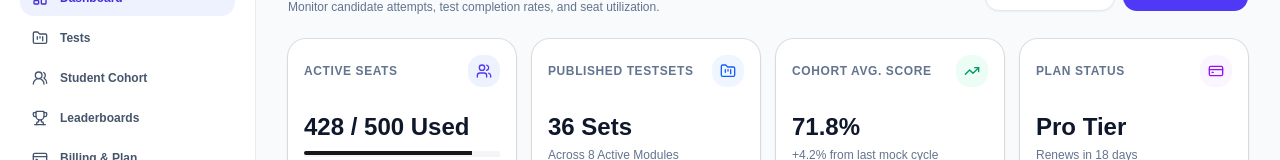
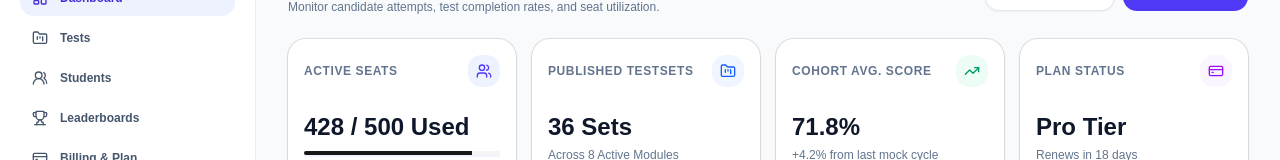
Before and after one commit to SahinDa/assesspro-frontend, a React (Vite) app: page /dashboard/organization in a window 1280 px wide. Shown: the part 125-285 px from the top of the page. Built offline with nearby package versions, Linux system fonts and the light colour scheme.

Commit message:
change module name

```diff
--- a/src/modules/dashboard/components/Sidebar.tsx
+++ b/src/modules/dashboard/components/Sidebar.tsx
@@ -28,7 +28,7 @@ export function Sidebar({ role }: SidebarProps) {
     ? [
         { label: 'Dashboard', path: '/dashboard/organization', icon: LayoutDashboard },
         { label: 'Tests', path: '/dashboard/tests', icon: FolderKanban },
-        { label: 'Student Cohort', path: '/dashboard/students', icon: Users2 },
+        { label: 'Students', path: '/dashboard/students', icon: Users2 },
         { label: 'Leaderboards', path: '/dashboard/leaderboards', icon: Trophy },
         { label: 'Billing & Plan', path: '/dashboard/billing', icon: CreditCard },
       ]
```
